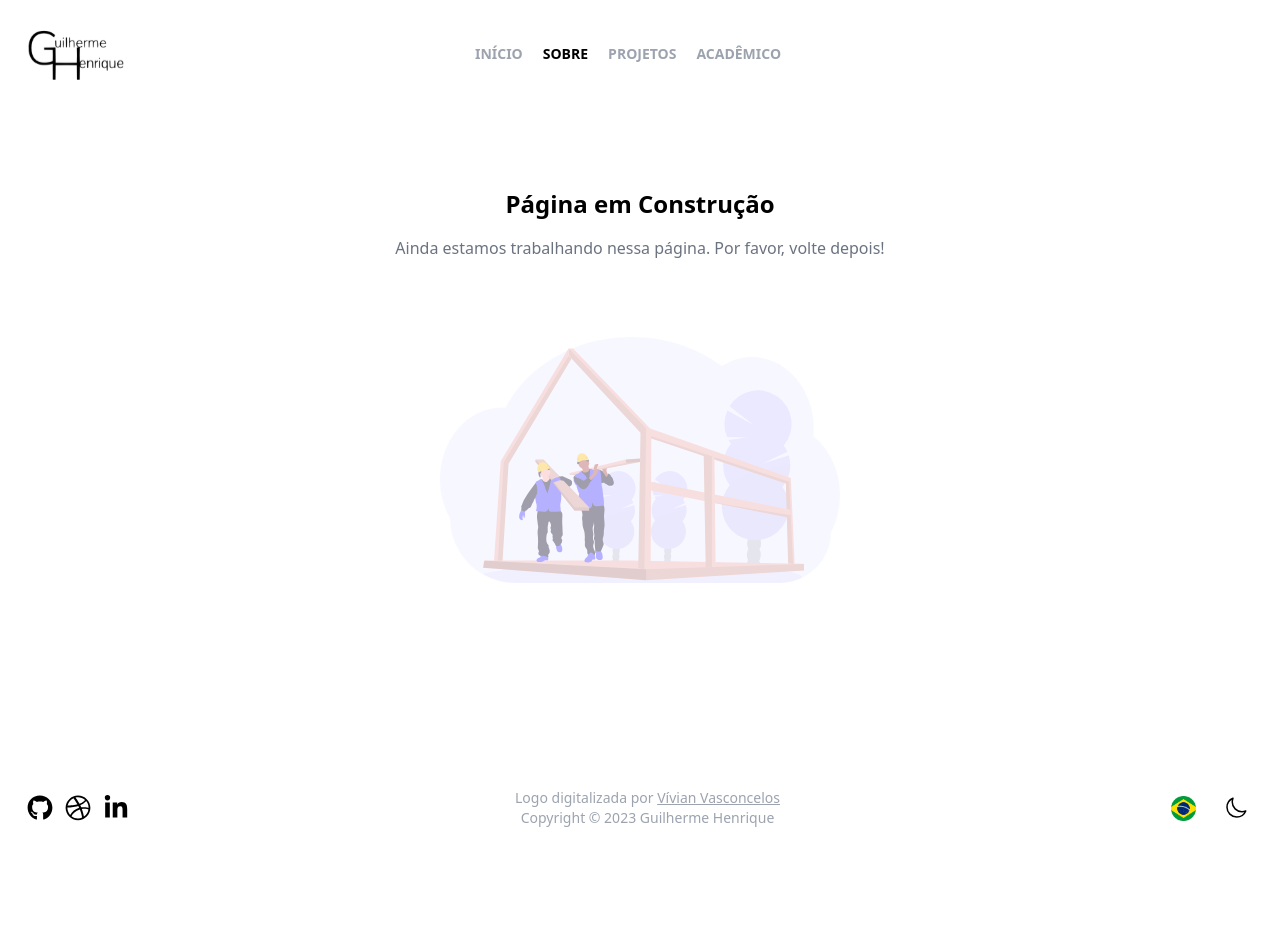
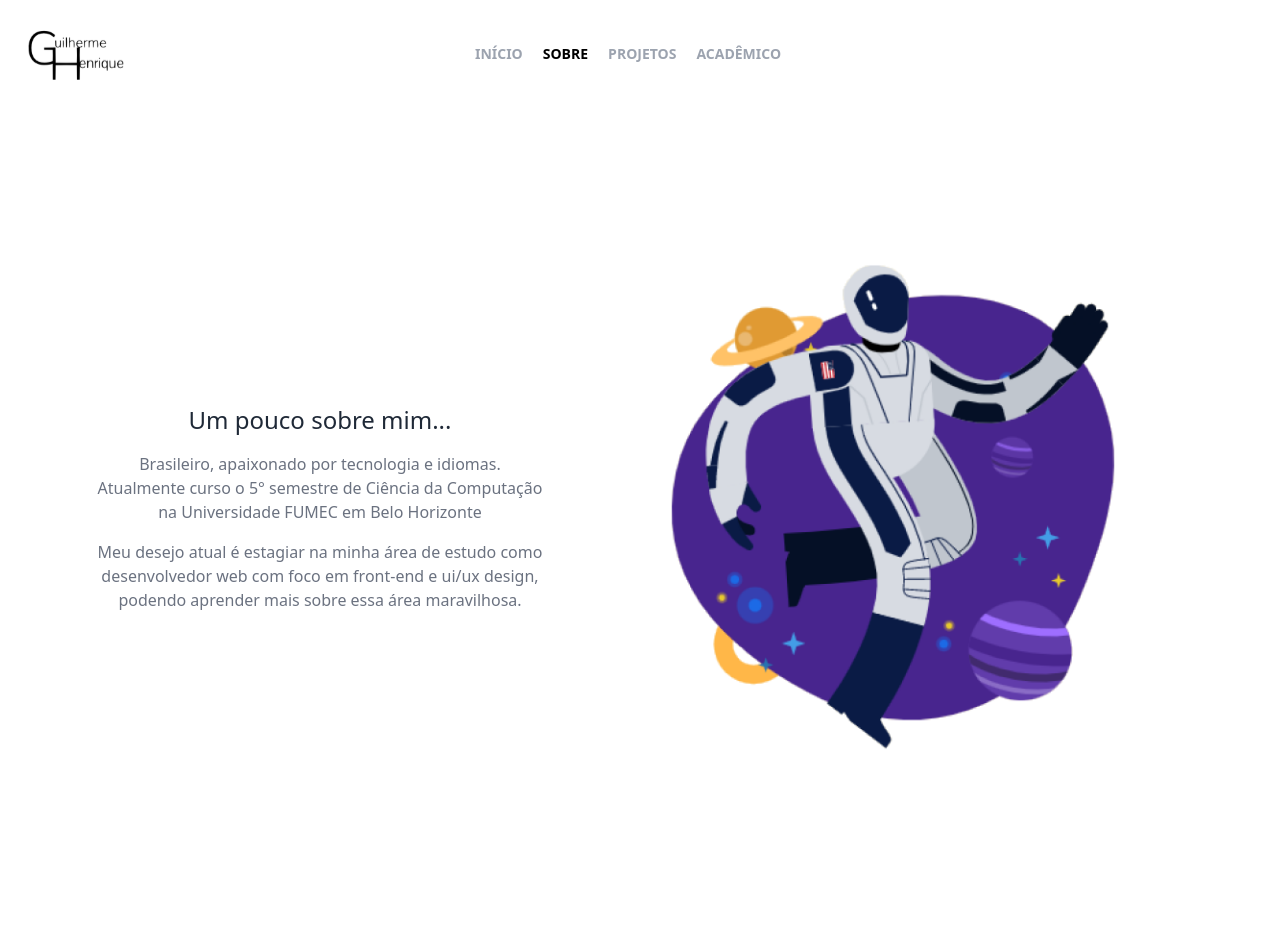
Before and after one commit to euguiihenry/Guilherme-Henrique-Portfolio, an Angular app: page /about in a window 1280 px wide. Shown: the top 952 px of the page. Before the commit the page ends 853 px from the top, so only its background shows below. Built offline with nearby package versions, Linux system fonts and the light colour scheme.

Commit message:
feat and style: fixing some styling errors and implementing the about page

```diff
--- a/src/app/app.component.css
+++ b/src/app/app.component.css
@@ -1,6 +1,8 @@
 .container-div {
     display: flex;
     flex-direction: column;
+    justify-content: center;
+    align-content: center;
     min-height: 100vh;
 }
 
@@ -12,6 +14,8 @@ app-footer {
 router-outlet {
     flex-grow: 1;
     display: none;
+    width: 0;
+    height: 0;
 }
 
 app-footer {
--- a/src/app/common/footer/footer.component.css
+++ b/src/app/common/footer/footer.component.css
@@ -12,28 +12,9 @@ footer{
     padding-top: 3em;
     margin-top: auto;
     height: 100%;
-    /* display: grid;
-    justify-content: space-around;
-    align-content: end; */
-}
-
-/* footer {
-    position: fixed;
-    bottom: 0;
-    left: 0;
-    width: 100%;
-    text-align: center;
-} */
-
-.social-icons{
-
 }
 
 .social-icons-svg{
     width: 2em;
     height: 1.6em;
 }
-
-.color{
-    background-color: aquamarine;
-}
--- a/src/app/common/footer/footer.component.html
+++ b/src/app/common/footer/footer.component.html
@@ -1,11 +1,13 @@
 <footer class=" p-6 flex justify-around justify-end items-end items-center flex-wrap gap-3 flex flex-grow">
-    <div class="social-icons flex justify-items-center gap-1.5 flex-wrap items-center flex-row">
+    <div class="social-icons flex justify-items-center gap-2 flex-wrap items-center flex-row">
         <a href="https://github.com/euguiihenry">
             <svg class="social-icons-svg" xmlns="http://www.w3.org/2000/svg" viewBox="0 0 496 512"><path d="M165.9 397.4c0 2-2.3 3.6-5.2 3.6-3.3.3-5.6-1.3-5.6-3.6 0-2 2.3-3.6 5.2-3.6 3-.3 5.6 1.3 5.6 3.6zm-31.1-4.5c-.7 2 1.3 4.3 4.3 4.9 2.6 1 5.6 0 6.2-2s-1.3-4.3-4.3-5.2c-2.6-.7-5.5.3-6.2 2.3zm44.2-1.7c-2.9.7-4.9 2.6-4.6 4.9.3 2 2.9 3.3 5.9 2.6 2.9-.7 4.9-2.6 4.6-4.6-.3-1.9-3-3.2-5.9-2.9zM244.8 8C106.1 8 0 113.3 0 252c0 110.9 69.8 205.8 169.5 239.2 12.8 2.3 17.3-5.6 17.3-12.1 0-6.2-.3-40.4-.3-61.4 0 0-70 15-84.7-29.8 0 0-11.4-29.1-27.8-36.6 0 0-22.9-15.7 1.6-15.4 0 0 24.9 2 38.6 25.8 21.9 38.6 58.6 27.5 72.9 20.9 2.3-16 8.8-27.1 16-33.7-55.9-6.2-112.3-14.3-112.3-110.5 0-27.5 7.6-41.3 23.6-58.9-2.6-6.5-11.1-33.3 2.6-67.9 20.9-6.5 69 27 69 27 20-5.6 41.5-8.5 62.8-8.5s42.8 2.9 62.8 8.5c0 0 48.1-33.6 69-27 13.7 34.7 5.2 61.4 2.6 67.9 16 17.7 25.8 31.5 25.8 58.9 0 96.5-58.9 104.2-114.8 110.5 9.2 7.9 17 22.9 17 46.4 0 33.7-.3 75.4-.3 83.6 0 6.5 4.6 14.4 17.3 12.1C428.2 457.8 496 362.9 496 252 496 113.3 383.5 8 244.8 8zM97.2 352.9c-1.3 1-1 3.3.7 5.2 1.6 1.6 3.9 2.3 5.2 1 1.3-1 1-3.3-.7-5.2-1.6-1.6-3.9-2.3-5.2-1zm-10.8-8.1c-.7 1.3.3 2.9 2.3 3.9 1.6 1 3.6.7 4.3-.7.7-1.3-.3-2.9-2.3-3.9-2-.6-3.6-.3-4.3.7zm32.4 35.6c-1.6 1.3-1 4.3 1.3 6.2 2.3 2.3 5.2 2.6 6.5 1 1.3-1.3.7-4.3-1.3-6.2-2.2-2.3-5.2-2.6-6.5-1zm-11.4-14.7c-1.6 1-1.6 3.6 0 5.9 1.6 2.3 4.3 3.3 5.6 2.3 1.6-1.3 1.6-3.9 0-6.2-1.4-2.3-4-3.3-5.6-2z"/></svg>
         </a>
-        <a href="https://dribbble.com">
-            <svg class="social-icons-svg" xmlns="http://www.w3.org/2000/svg" viewBox="0 0 512 512"><path d="M256 8C119.252 8 8 119.252 8 256s111.252 248 248 248 248-111.252 248-248S392.748 8 256 8zm163.97 114.366c29.503 36.046 47.369 81.957 47.835 131.955-6.984-1.477-77.018-15.682-147.502-6.818-5.752-14.041-11.181-26.393-18.617-41.614 78.321-31.977 113.818-77.482 118.284-83.523zM396.421 97.87c-3.81 5.427-35.697 48.286-111.021 76.519-34.712-63.776-73.185-116.168-79.04-124.008 67.176-16.193 137.966 1.27 190.061 47.489zm-230.48-33.25c5.585 7.659 43.438 60.116 78.537 122.509-99.087 26.313-186.36 25.934-195.834 25.809C62.38 147.205 106.678 92.573 165.941 64.62zM44.17 256.323c0-2.166.043-4.322.108-6.473 9.268.19 111.92 1.513 217.706-30.146 6.064 11.868 11.857 23.915 17.174 35.949-76.599 21.575-146.194 83.527-180.531 142.306C64.794 360.405 44.17 310.73 44.17 256.323zm81.807 167.113c22.127-45.233 82.178-103.622 167.579-132.756 29.74 77.283 42.039 142.053 45.189 160.638-68.112 29.013-150.015 21.053-212.768-27.882zm248.38 8.489c-2.171-12.886-13.446-74.897-41.152-151.033 66.38-10.626 124.7 6.768 131.947 9.055-9.442 58.941-43.273 109.844-90.795 141.978z"/></svg>
+
+        <a href="https://behance.net">
+            <svg class="social-icons-svg" xmlns="http://www.w3.org/2000/svg" viewBox="0 0 576 512"><path d="M232 237.2c31.8-15.2 48.4-38.2 48.4-74 0-70.6-52.6-87.8-113.3-87.8H0v354.4h171.8c64.4 0 124.9-30.9 124.9-102.9 0-44.5-21.1-77.4-64.7-89.7zM77.9 135.9H151c28.1 0 53.4 7.9 53.4 40.5 0 30.1-19.7 42.2-47.5 42.2h-79v-82.7zm83.3 233.7H77.9V272h84.9c34.3 0 56 14.3 56 50.6 0 35.8-25.9 47-57.6 47zm358.5-240.7H376V94h143.7v34.9zM576 305.2c0-75.9-44.4-139.2-124.9-139.2-78.2 0-131.3 58.8-131.3 135.8 0 79.9 50.3 134.7 131.3 134.7 61.3 0 101-27.6 120.1-86.3H509c-6.7 21.9-34.3 33.5-55.7 33.5-41.3 0-63-24.2-63-65.3h185.1c.3-4.2.6-8.7.6-13.2zM390.4 274c2.3-33.7 24.7-54.8 58.5-54.8 35.4 0 53.2 20.8 56.2 54.8H390.4z"/></svg>
         </a>
+
         <a href="https://br.linkedin.com/in/guilherme-henrique-l">
             <svg class="social-icons-svg" xmlns="http://www.w3.org/2000/svg" viewBox="0 0 448 512"><path d="M100.28 448H7.4V148.9h92.88zM53.79 108.1C24.09 108.1 0 83.5 0 53.8a53.79 53.79 0 0 1 107.58 0c0 29.7-24.1 54.3-53.79 54.3zM447.9 448h-92.68V302.4c0-34.7-.7-79.2-48.29-79.2-48.29 0-55.69 37.7-55.69 76.7V448h-92.78V148.9h89.08v40.8h1.3c12.4-23.5 42.69-48.3 87.88-48.3 94 0 111.28 61.9 111.28 142.3V448z"/></svg>
         </a>
--- a/src/app/pages/about/about.component.css
+++ b/src/app/pages/about/about.component.css
@@ -1,6 +1,4 @@
-.img-sizing{
-    width: 25em;
-    max-width: 95%;
-    height: 25em;
-    margin-bottom: 0;
+img{
+    width: 30em;
+    height: auto;
 }
--- a/src/app/pages/about/about.component.html
+++ b/src/app/pages/about/about.component.html
@@ -1,5 +1,16 @@
-<div class="text-center py-20 flex flex-col justify-center content-center">
-    <h1 class="text-2xl font-bold mb-4">Página em Construção</h1>
-    <p class="text-gray-500">Ainda estamos trabalhando nessa página. Por favor, volte depois!</p>
-    <img src="../../../assets/img/sticker_under_construction_.svg" class="img-sizing self-center motion-safe:animate-pulse inset-0">
+<div class="flex flex-col lg:flex-row items-center justify-center h-screen main">
+    <div class="flex flex-col items-center justify-center lg:w-1/2 p-4">
+        <div class="text-2xl mb-4 text-gray-800 h1">
+            <h1 class="">Um pouco sobre mim...</h1>
+        </div>
+        <div class="text-center">
+            <p class="text-gray-500 max-w-md pb-4">Brasileiro, apaixonado por tecnologia e idiomas.
+                Atualmente curso o 5° semestre de Ciência da Computação na Universidade FUMEC em Belo Horizonte</p>
+            <p class="text-gray-500 max-w-md">Meu desejo atual é estagiar na minha área de estudo como
+                desenvolvedor web com foco em front-end e ui/ux design, podendo aprender mais sobre essa área maravilhosa.</p>
+        </div>
+    </div>
+    <div class="pl-6 lg:w-1/2">
+        <img src="../../../assets/img/about_sticker.png" alt="astronaut" class="w-full h-auto" />
+    </div>
 </div>
--- /dev/null
+++ b/src/assets/styles/reset.css
@@ -0,0 +1,23 @@
+html {
+    box-sizing: border-box;
+    font-size: 16px;
+}
+
+*, *:before, *:after {
+    box-sizing: inherit;
+}
+
+body, h1, h2, h3, h4, h5, h6, p, ol, ul {
+    margin: 0;
+    padding: 0;
+    font-weight: normal;
+}
+
+ol, ul {
+    list-style: none;
+}
+
+img {
+    max-width: 100%;
+    height: auto;
+}
--- a/src/styles.css
+++ b/src/styles.css
@@ -2,10 +2,13 @@
 @tailwind components;
 @tailwind utilities;
 
+
+@import "./assets/styles/reset.css";
 @import "./assets/styles/colors.css";
 @import "./assets/styles/typograph.css";
 
 body{
     background-color: var(--old-lace-base-color-light-theme);
     color: var(--dark-text);
+    min-height: auto;
 }
```
Also changed, not shown: src/assets/img/about_sticker.png (added).
